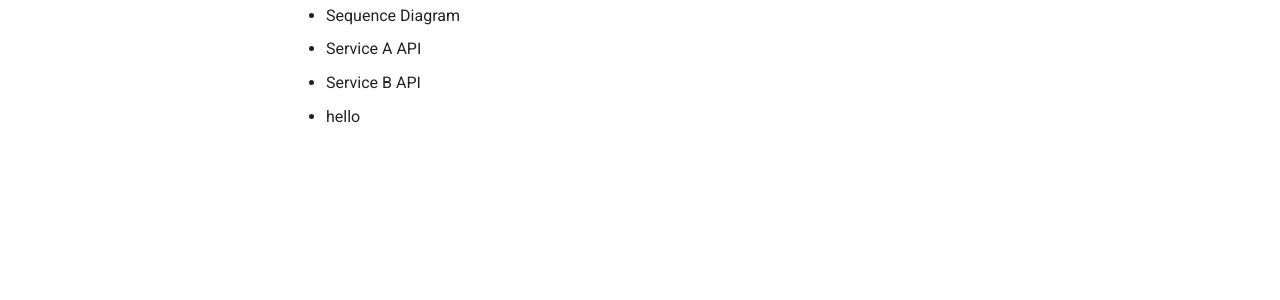
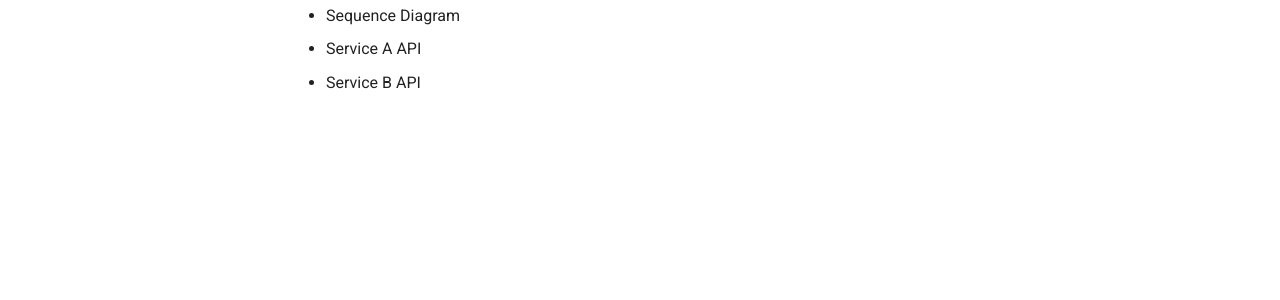
Before and after one commit to geksogen/Learn_GIT, an MkDocs documentation site: the page built from docs/index.md, in a window 1280 px wide. Shown: the part 343-643 px from the top of the page. Built offline with MkDocs 1.6.1 and Material for MkDocs 9.7.7, drawn with Linux system fonts in a browser that asks for light colours.

Commit message:
Update index.md

```diff
--- a/docs/index.md
+++ b/docs/index.md
@@ -5,4 +5,3 @@
 * Sequence Diagram
 * Service A API
 * Service B API
-* hello
```
